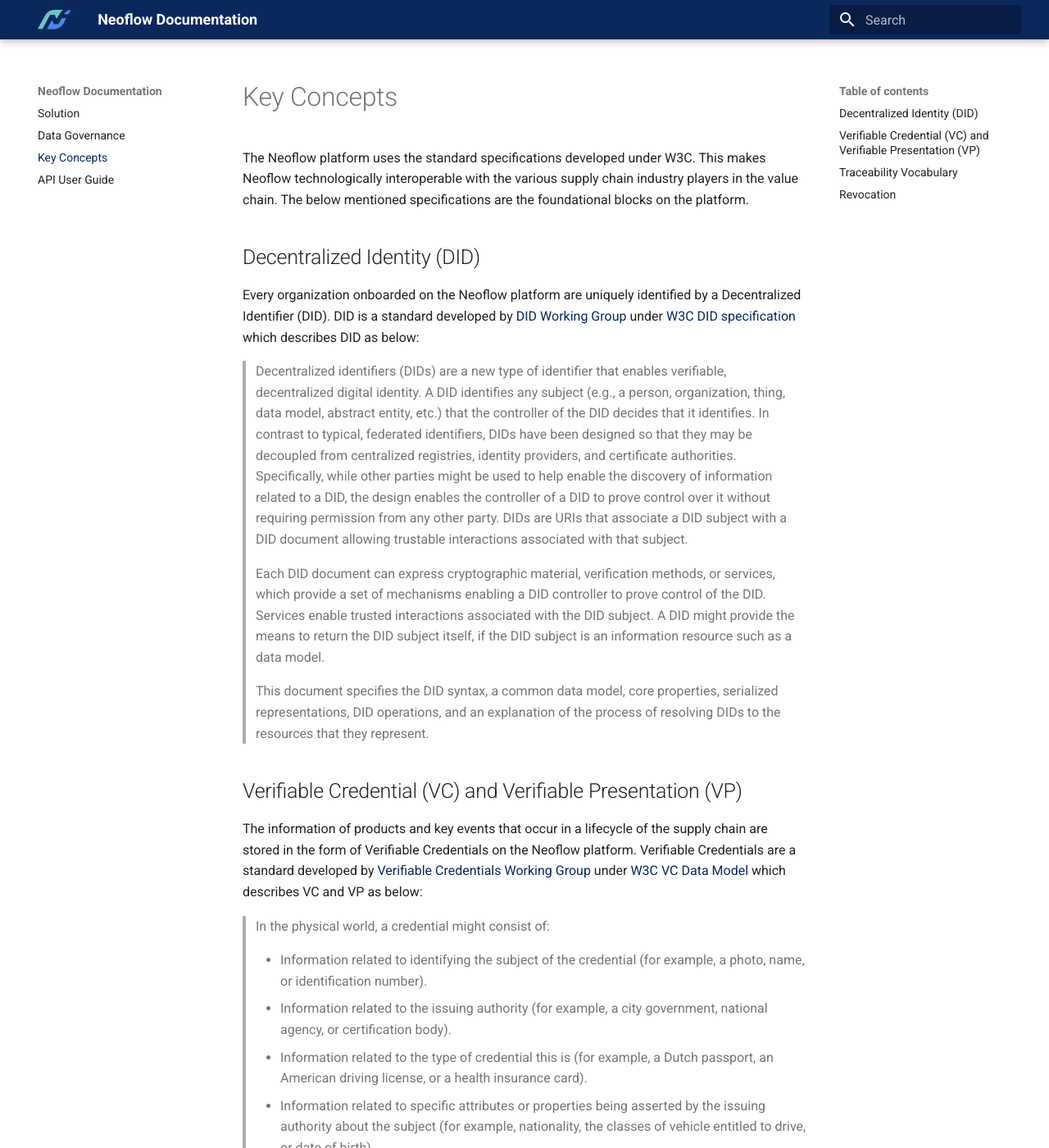
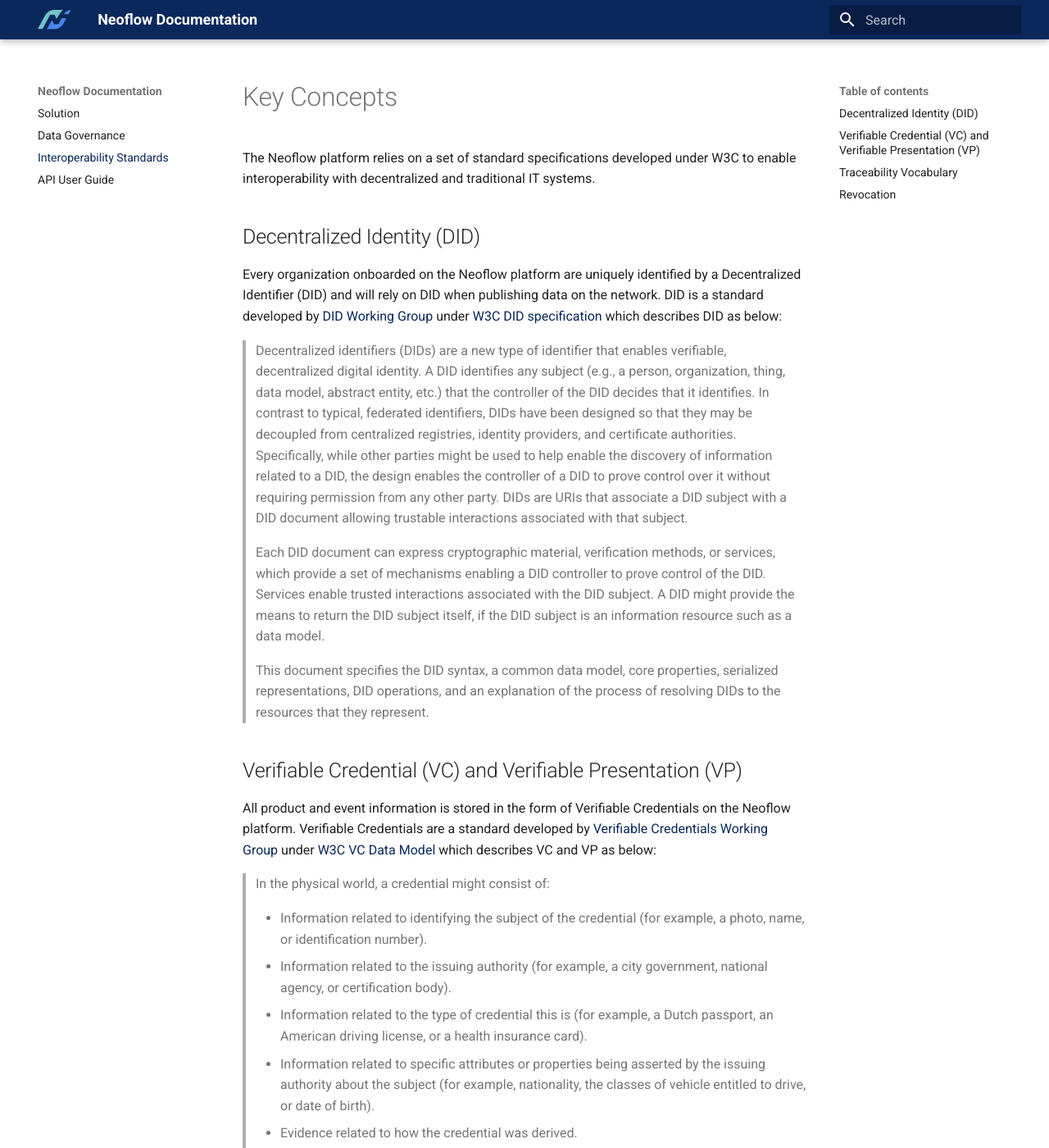
Before and after one commit to armen-mavennet/neoflow-docs-1, an MkDocs documentation site: the page built from docs/interop-standards.md, in a window 1280 px wide and 1400 px high. Shown: the whole window at 82% size. Built offline with MkDocs 1.6.1 and Material for MkDocs 9.7.7, drawn with Linux system fonts in a browser that asks for light colours; some of the changed text lies outside the part shown.

Commit message:
interop standards update

```diff
--- a/docs/key-concepts.md
+++ b/docs/interop-standards.md
@@ -1,10 +1,10 @@
 # Key Concepts
 
-The Neoflow platform uses the standard specifications developed under W3C. This makes Neoflow technologically interoperable with the various supply chain industry players in the value chain. The below mentioned specifications are the foundational blocks on the platform.
+The Neoflow platform relies on a set of standard specifications developed under W3C to enable interoperability with decentralized and traditional IT systems.
 
 ## Decentralized Identity (DID)
 
-Every organization onboarded on the Neoflow platform are uniquely identified by a Decentralized Identifier (DID). DID is a standard developed by [DID Working Group](https://www.w3.org/2019/did-wg/) under [W3C DID specification](https://www.w3.org/TR/did-core) which describes DID as below:
+Every organization onboarded on the Neoflow platform are uniquely identified by a Decentralized Identifier (DID) and will rely on DID when publishing data on the network. DID is a standard developed by [DID Working Group](https://www.w3.org/2019/did-wg/) under [W3C DID specification](https://www.w3.org/TR/did-core) which describes DID as below:
 
 > Decentralized identifiers (DIDs) are a new type of identifier that enables verifiable, decentralized digital identity. A DID identifies any subject (e.g., a person, organization, thing, data model, abstract entity, etc.) that the controller of the DID decides that it identifies. In contrast to typical, federated identifiers, DIDs have been designed so that they may be decoupled from centralized registries, identity providers, and certificate authorities. Specifically, while other parties might be used to help enable the discovery of information related to a DID, the design enables the controller of a DID to prove control over it without requiring permission from any other party. DIDs are URIs that associate a DID subject with a DID document allowing trustable interactions associated with that subject.
 >
@@ -14,7 +14,7 @@
 
 ## Verifiable Credential (VC) and Verifiable Presentation (VP)
 
-The information of products and key events that occur in a lifecycle of the supply chain are stored in the form of Verifiable Credentials on the Neoflow platform. Verifiable Credentials are a standard developed by [Verifiable Credentials Working Group](https://www.w3.org/2017/vc/WG/) under [W3C VC Data Model](https://www.w3.org/TR/vc-data-model) which describes VC and VP as below:
+All product and event information is stored in the form of Verifiable Credentials on the Neoflow platform. Verifiable Credentials are a standard developed by [Verifiable Credentials Working Group](https://www.w3.org/2017/vc/WG/) under [W3C VC Data Model](https://www.w3.org/TR/vc-data-model) which describes VC and VP as below:
 
 >In the physical world, a credential might consist of:
 >
@@ -41,7 +41,7 @@
 
 ## Traceability Vocabulary
 
-The schemas used for the verifiable credentials are the common traceability vocabulary being developed under [W3C-CCG Traceability Vocabulary](https://w3c-ccg.github.io/traceability-vocab/). The vocabularies for relevant value chain documents, such as crude oil and natural gas certificates of origin, delivery tickets, inspection reports and in-bonds are fully supported on the platform. This enables the platform to be interoperable with the vendors in the value chain using the former mentioned standards.
+The schemas used for the verifiable credentials are the common traceability vocabulary being developed under [W3C-CCG Traceability Vocabulary](https://w3c-ccg.github.io/traceability-vocab/). The vocabularies for relevant value chain documents, such as [crude oil](https://w3c-ccg.github.io/traceability-vocab/#CrudeOilProduct) and [natural gas](https://w3c-ccg.github.io/traceability-vocab/#NaturalGasProduct) certificates of origin, [delivery tickets](https://w3c-ccg.github.io/traceability-vocab/#OGBillOfLading), inspection reports and [in-bonds](https://w3c-ccg.github.io/traceability-vocab/#Inbond) are fully supported on the platform. This enables the platform to be interoperable with the vendors in the value chain using the former mentioned standards.
 
 ## Revocation
 
--- a/mkdocs.yml
+++ b/mkdocs.yml
@@ -11,6 +11,6 @@
 nav:
     - Solution: index.md
     - Data Governance: data-governance.md
-    - Key Concepts: key-concepts.md
+    - Interoperability Standards: interop-standards.md
     - API User Guide:  api-user-guide.md
 copyright: Copyright &copy; Neoflow. All rights reserved.
```
